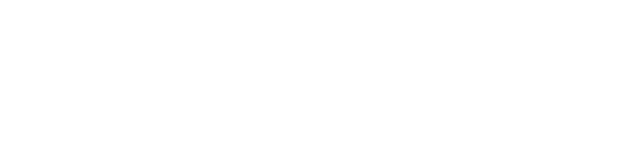
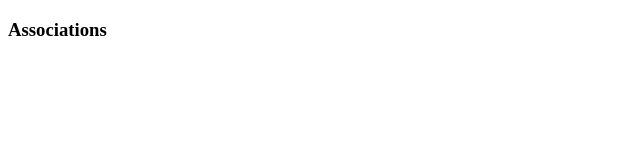
Before and after one commit to larry792/mon-cv, a plain HTML site: page index.html in a window 1280 px wide. Shown: the whole page, without its empty margins (0-640 px from the left). Drawn offline with Linux system fonts and the light colour scheme.

Commit message:
mise en place de la section associations

```diff
--- a/index.html
+++ b/index.html
@@ -7,6 +7,6 @@
     <title>Document</title>
 </head>
 <body>
-
+    <h3>Associations</h3>
 </body>
 </html>
```
